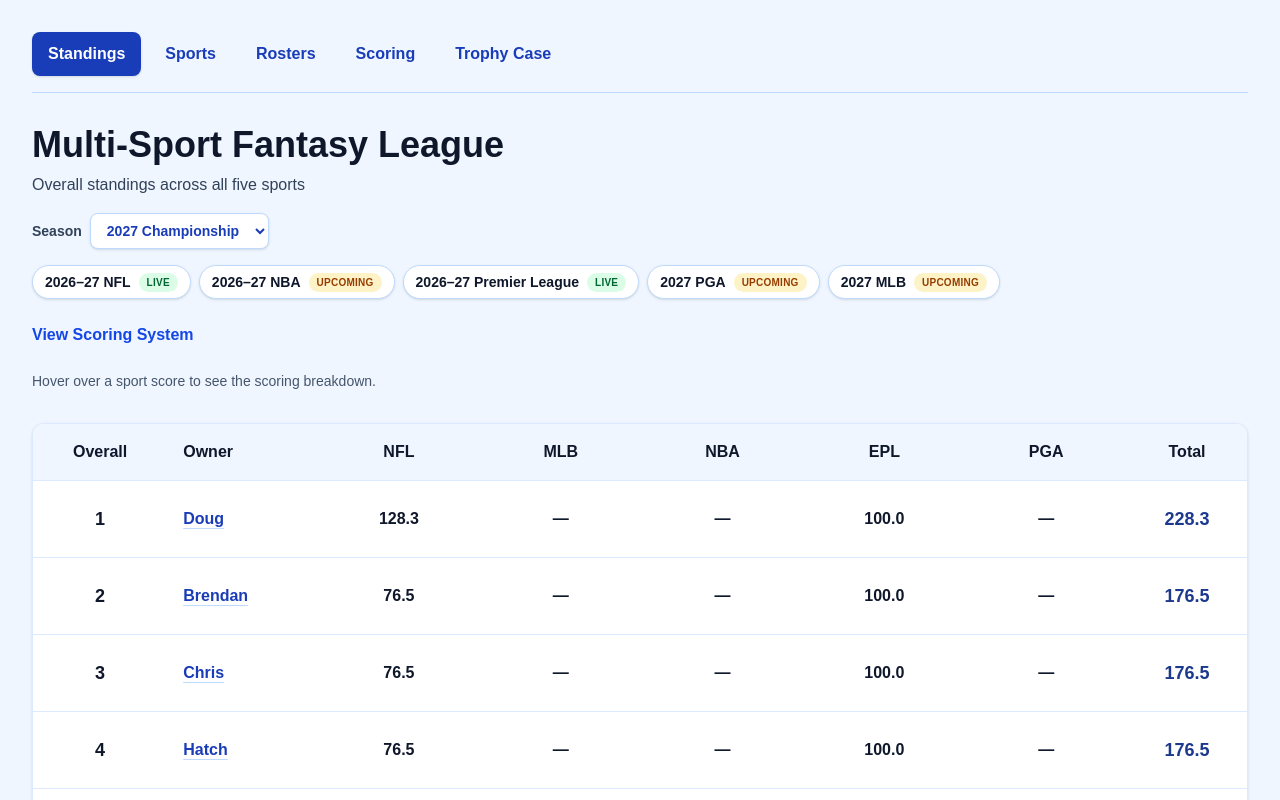
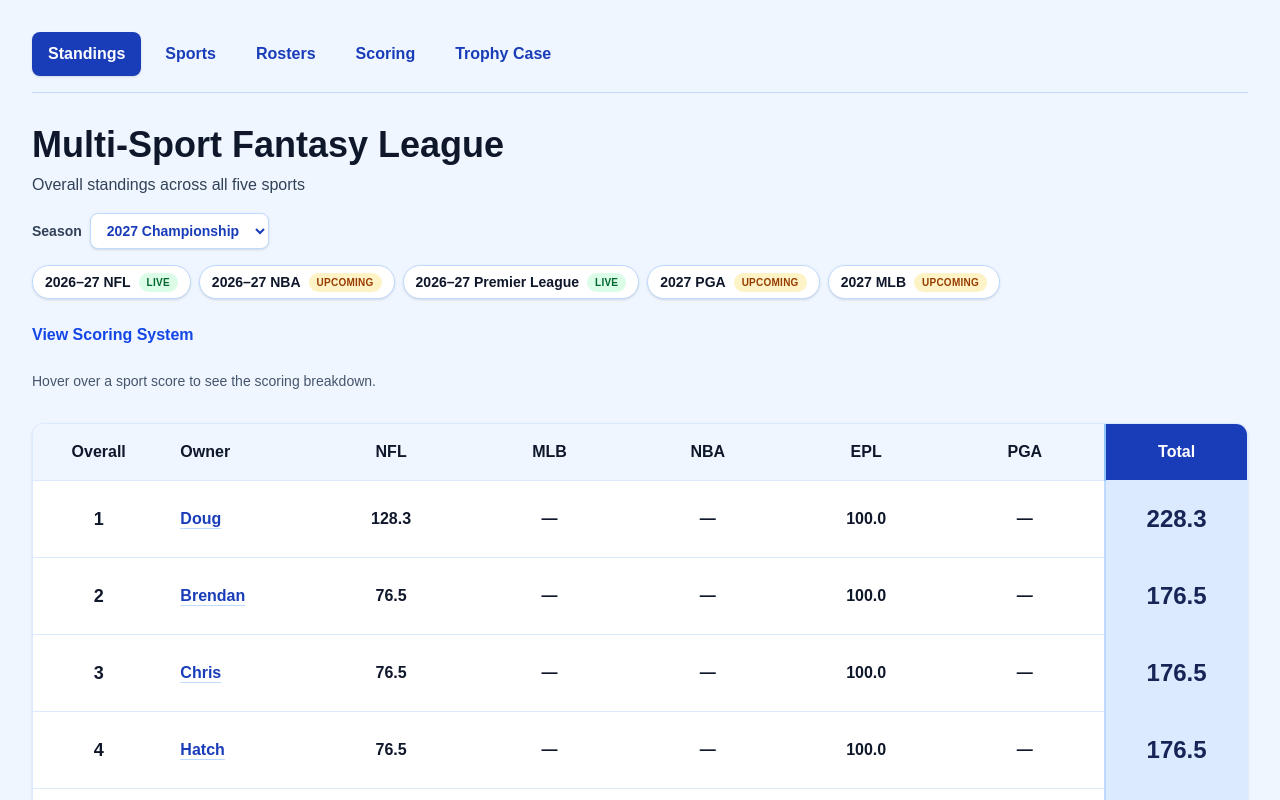
Before and after one commit to dpellerin25-cell/MultiSportFantasy2, a Next.js app in the folder web/: page / in a window 1280 px wide. Shown: the top 800 px of the page. Built offline with nearby package versions, Linux system fonts and the light colour scheme.

Commit message:
Change format of total column on home page

```diff
--- a/web/src/app/page.tsx
+++ b/web/src/app/page.tsx
@@ -247,7 +247,7 @@ export default async function Home({
                   PGA
                 </th>
 
-                <th className="p-4 text-center font-bold text-slate-900">
+                <th className="border-l-2 border-blue-300 bg-blue-800 p-4 text-center font-extrabold text-white">
                   Total
                 </th>
               </tr>
@@ -279,7 +279,7 @@ export default async function Home({
                     <SportCell result={team.EPL} />
                     <SportCell result={team.PGA} />
 
-                    <td className="p-4 text-center text-lg font-bold text-blue-900">
+                    <td className="border-l-2 border-blue-200 bg-blue-100 p-4 text-center text-2xl font-extrabold tabular-nums text-blue-950">
                       {team.total.toFixed(1)}
                     </td>
                   </tr>
```
